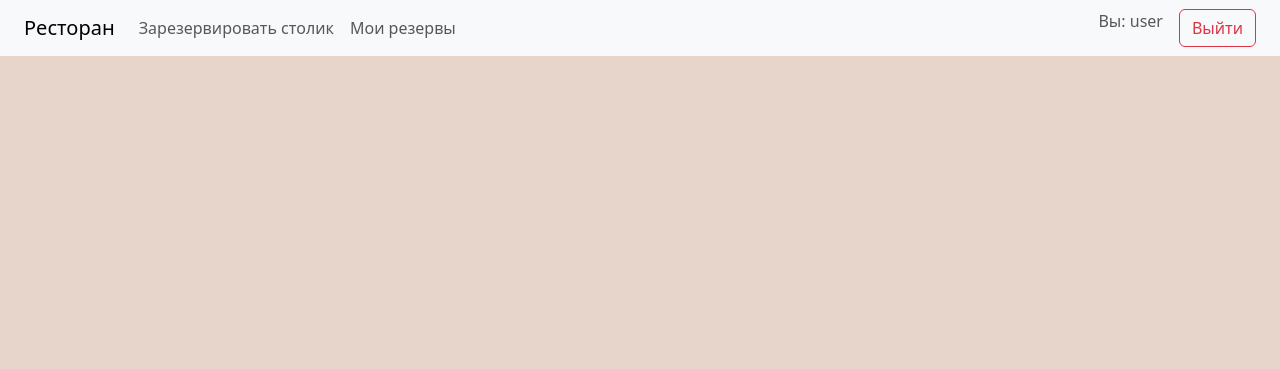
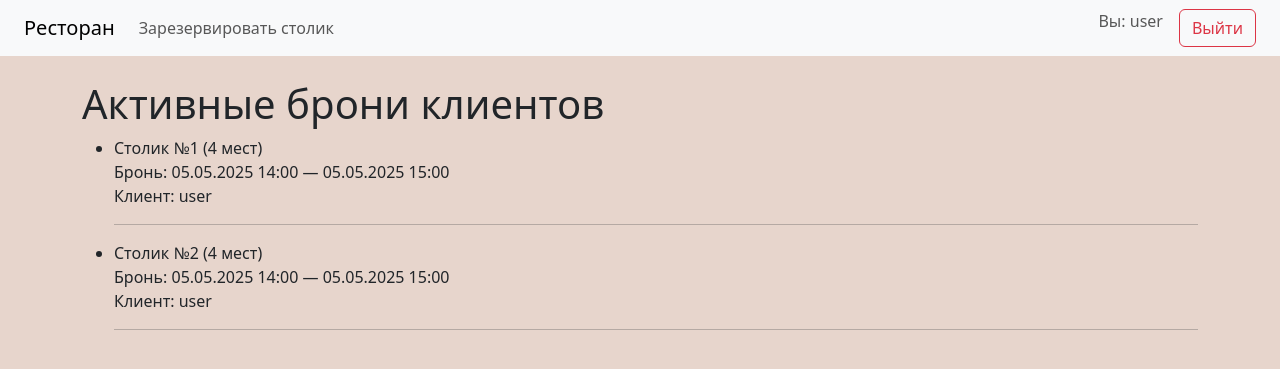
Before and after one commit to Megidenov241005/Restaurant, a Django app: page / in a window 1280 px wide. Shown: the top 369 px of the page. Run offline with Django 5.2, Linux system fonts and the light colour scheme; a user stored in the database is signed in; data comes from the database, SQL or seed files in the repository; both versions use the stored data as it was after the commit.

Commit message:
листы резервов/брони

```diff
--- /dev/null
+++ b/Restaurant/main/templates/admin_reserves.html
@@ -0,0 +1,19 @@
+{% extends 'pattern.html' %}
+{% block content %}
+<h1>Активные брони клиентов</h1>
+
+{% if reserves %}
+    <ul>
+        {% for r in reserves %}
+            <li>
+                Столик №{{ r.table.id }} ({{ r.table.seats }} мест)<br>
+                Бронь: {{ r.start|date:"d.m.Y H:i" }} — {{ r.end|date:"d.m.Y H:i" }}<br>
+                Клиент: {{ r.owner.username }}
+            </li>
+            <hr>
+        {% endfor %}
+    </ul>
+{% else %}
+    <p>Активных броней нет.</p>
+{% endif %}
+{% endblock %}
--- a/Restaurant/main/templates/pattern.html
+++ b/Restaurant/main/templates/pattern.html
@@ -14,9 +14,6 @@
             <ul class="navbar-nav me-auto mb-2 mb-lg-0">
                 <li class="nav-item">
                     <a class="nav-link" href="{% url 'reserve_table' %}">Зарезервировать столик</a>
-                </li>
-                <li class="nav-item">
-                    <a class="nav-link" href="{% comment %}{% url 'my_reserves' %}{% endcomment %}">Мои резервы</a>
                 </li>
             </ul>
 
--- /dev/null
+++ b/Restaurant/main/templates/welcome.html
@@ -0,0 +1,5 @@
+{% extends 'pattern.html' %}
+{% block content %}
+<h1>Ресторан у Расула приветствует вас</h1>
+<h4>Вам нужно зарегистрироваться, чтобы забронировать столик в нашем заведении.</h4>
+{% endblock %}
--- a/Restaurant/main/urls.py
+++ b/Restaurant/main/urls.py
@@ -5,7 +5,7 @@ from .views import *
 
 
 urlpatterns = [
-    path('', main, name = 'main'),
+    path('', main_view, name = 'main'),
     path('reserve/time/', choose_time, name='reserve_table'),
     path('reserve/final/', finalize_reserve, name='finalize_reserve'),
     # path('my_reserves', my_reserves, name = 'my_reserves'),
--- a/Restaurant/main/views.py
+++ b/Restaurant/main/views.py
@@ -10,8 +10,19 @@ from django.db.models import Q
 
 
 # Create your views here.
-def main(request):
-    return render(request, 'pattern.html')
+# def main(request):
+#     return render(request, 'pattern.html')
+
+def main_view(request):
+    if not request.user.is_authenticated:
+        return render(request, 'welcome.html')
+
+    if request.user.is_staff:
+        reserves = Reserve.objects.filter(end__gte=timezone.now()).select_related('table', 'owner')
+        return render(request, 'admin_reserves.html', {'reserves': reserves})
+
+    reserves = Reserve.objects.filter(owner=request.user).order_by('start')
+    return render(request, 'my_reserves.html', {'reserves': reserves})
 
 def login_view(request):
     if request.method == 'POST':
```
Also changed, not shown: Restaurant/main/templates/my_reserves.html (added, +18 -0 lines), Restaurant/db.sqlite3.
